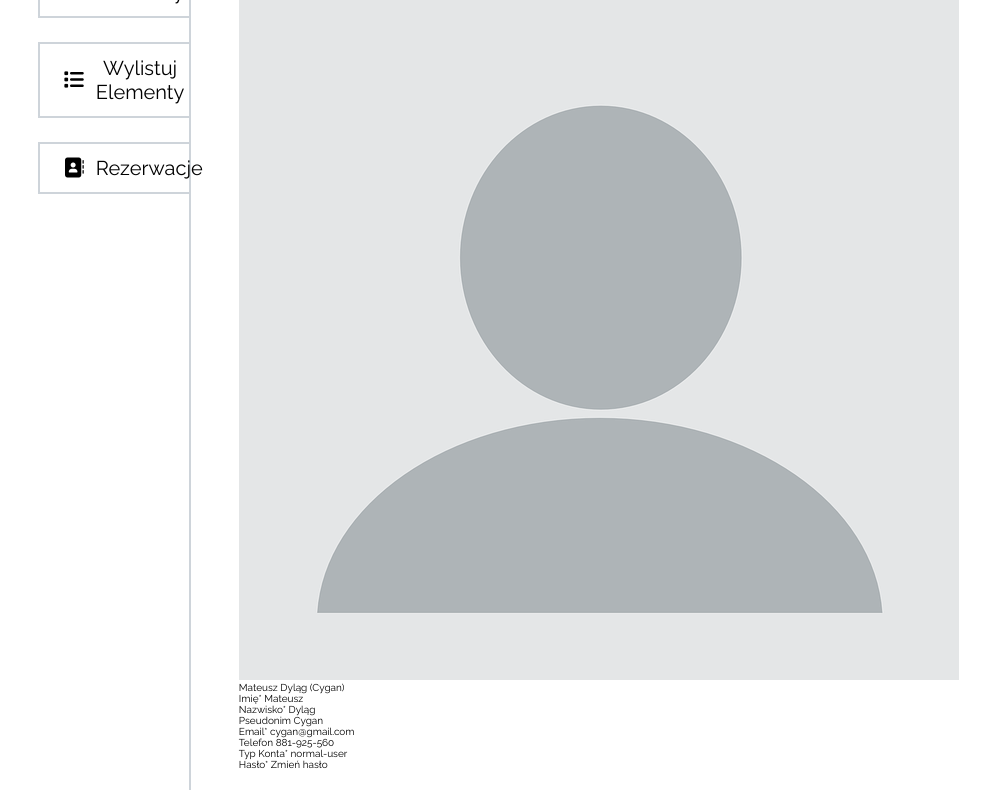
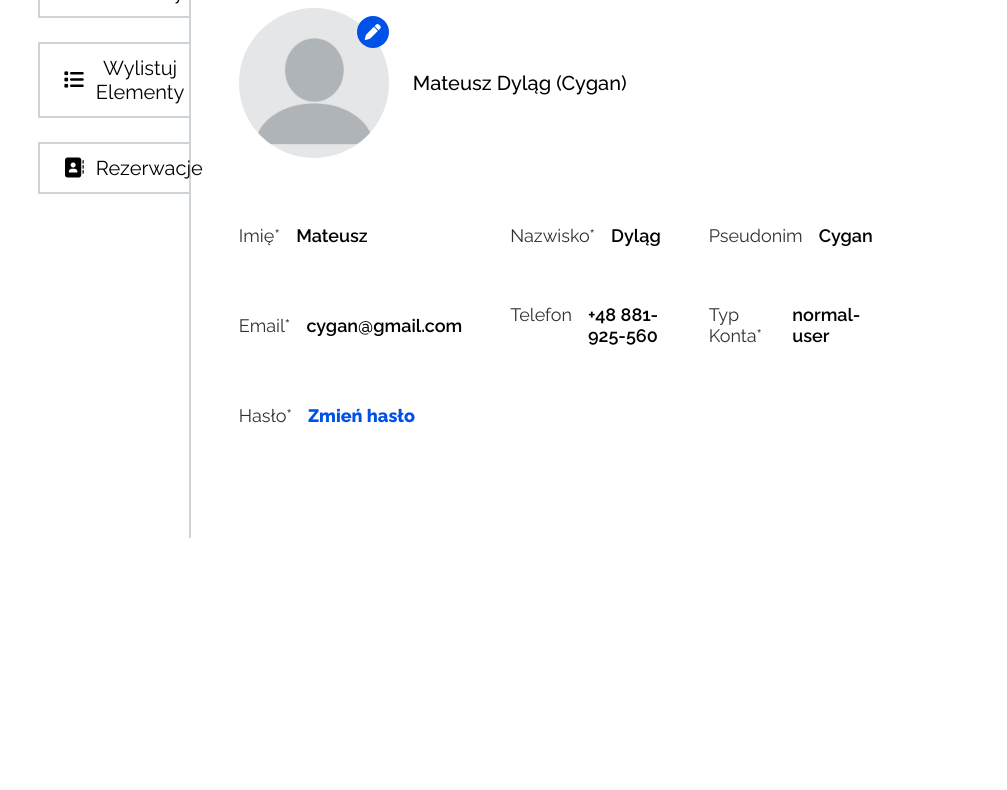
Before and after one commit to TraumeVonHeidelberg/Floppa-Shrimps, an Electron app: page public/profile.html in a window 800 px wide. Shown: the part 260-1050 px from the top of the page, 1007 px wide, since content can reach past the window. After the commit the page ends 800 px from the top, so only its background shows below. Drawn offline with Linux system fonts and the light colour scheme; a web font is replaced by a local one.

Commit message:
Changed the look of user-profile panel

```diff
--- a/models/user.js
+++ b/models/user.js
@@ -40,6 +40,10 @@ const User = sequelize.define(
 			allowNull: false,
 			defaultValue: false,
 		},
+		phoneNumber: {
+			type: DataTypes.STRING,
+			allowNull: true,
+		},
 	},
 	{
 		timestamps: true,
--- a/public/css/adminPanel.css
+++ b/public/css/adminPanel.css
@@ -159,6 +159,87 @@ form button {
 	margin-bottom: 2.4rem;
 }
 
+/* User Profile */
+
+.user-content {
+	gap: 2.4rem;
+}
+
+.user-item {
+	display: flex;
+	align-items: center;
+	gap: 2.4rem;
+}
+
+.user-item:first-of-type {
+	margin-bottom: 3.2rem;
+}
+
+.user-item i {
+	position: absolute;
+	top: 0.8rem;
+	right: 0;
+	display: flex;
+	justify-content: center;
+	align-items: center;
+	width: 3.2rem;
+	height: 3.2rem;
+	font-size: 1.6rem;
+	color: white;
+	background-color: #0051e8;
+	border-radius: 50%;
+}
+
+.user-profile-header {
+	font-size: 3.6rem;
+}
+
+.user-profile-picture {
+	position: relative;
+	width: 15rem;
+	height: 15rem;
+	background-image: url('../img/avatar-big.jpg');
+	background-position: center;
+	background-size: cover;
+	border-radius: 50%;
+}
+
+.user-name {
+	font-size: 2rem;
+	font-weight: 500;
+}
+
+.user-grid {
+	display: grid;
+	grid-template-columns: repeat(3, 1fr);
+	grid-template-rows: repeat(3, 1fr);
+	gap: 4.8rem;
+}
+
+.common-user-text {
+	display: flex;
+	gap: 1.6rem;
+	font-size: 1.8rem;
+	color: rgba(0, 0, 0, 0.808);
+}
+
+.user-data {
+	color: black;
+	font-weight: 600;
+}
+
+.change-password {
+	color: #0051e8;
+	font-weight: 800;
+}
+
+.change-password,
+.user-item i {
+	cursor: pointer;
+}
+
+/* ------------------------------------------------------- */
+
 @media (max-width: 992px) {
 	.list-container {
 		grid-template-columns: 1fr;
--- a/public/profile.html
+++ b/public/profile.html
@@ -28,20 +28,22 @@
         </aside>
         <article id="main-content">
             <!-- Dynamiczna zawartosc zgodna z wybraną opcja -->
-            <div class="dynamic-content">
+            <div class="dynamic-content user-content">
                 <h2 class="user-profile-header">Mój Profil</h2>
                 <div class="user-item">
-                    <img src="./img/avatar-big.jpg" alt="User profile picture" class="user-profile-picture">
+                    <div class="user-profile-picture">
+                        <i class="fa-solid fa-pen"></i>
+                    </div>
                     <p class="user-name">Mateusz Dyląg (Cygan)</p>
                 </div>
                 <div class="user-item user-grid">
-                    <p class="common-user-text">Imię* Mateusz</p>
-                    <p class="common-user-text">Nazwisko* Dyląg</p>
-                    <p class="common-user-text">Pseudonim Cygan</p>
-                    <p class="common-user-text">Email* cygan@gmail.com</p>
-                    <p class="common-user-text">Telefon 881-925-560</p>
-                    <p class="common-user-text">Typ Konta* normal-user</p>
-                    <p class="common-user-text">Hasło* Zmień hasło</p>
+                    <p class="common-user-text">Imię* <span class="user-data">Mateusz</span></p>
+                    <p class="common-user-text">Nazwisko*<span class="user-data">Dyląg</span></p>
+                    <p class="common-user-text">Pseudonim <span class="user-data">Cygan</span></p>
+                    <p class="common-user-text">Email* <span class="user-data">cygan@gmail.com</span></p>
+                    <p class="common-user-text">Telefon <span class="user-data">+48 881-925-560</span></p>
+                    <p class="common-user-text">Typ Konta* <span class="user-data">normal-user</span></p>
+                    <p class="common-user-text">Hasło* <span class="change-password">Zmień hasło</span></p>
                 </div>
 
             </div>
```
Also changed, not shown: 1 other file.
